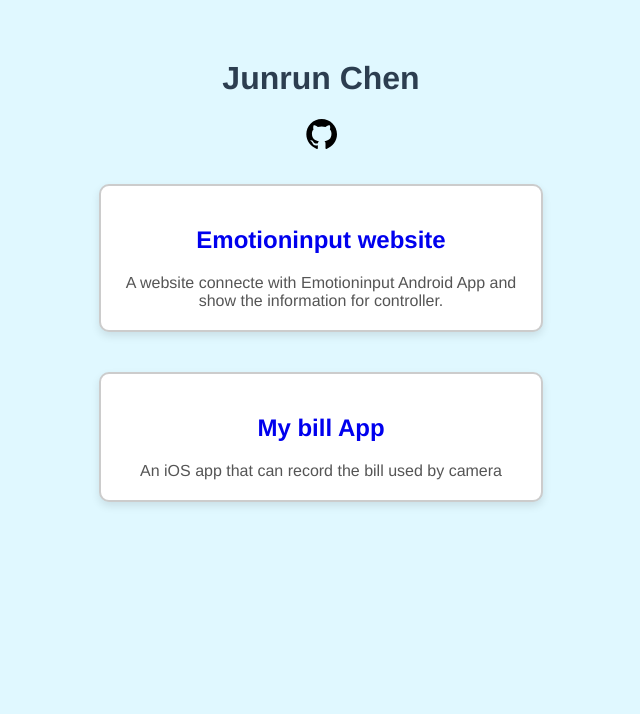
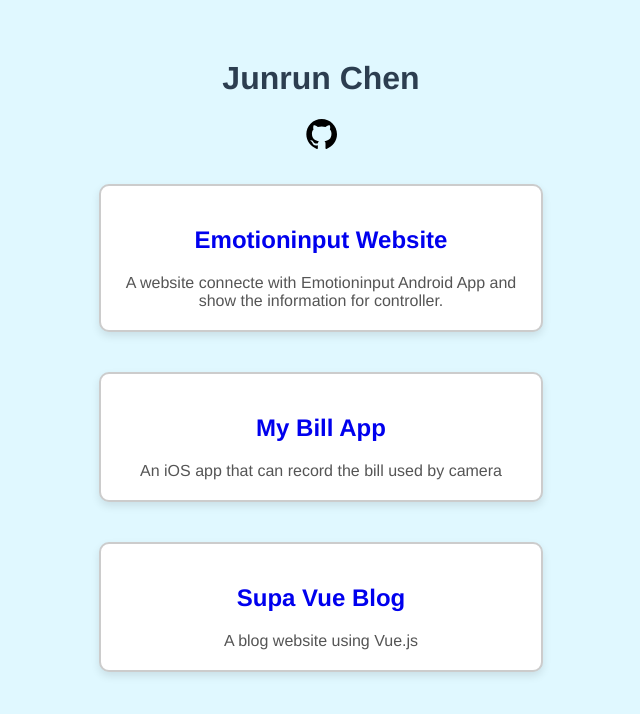
Before and after one commit to FFantta/portfolio-site, a Vue app: page / in a window 1280 px wide. Shown: the top 714 px of the page, without its empty margins (319-959 px from the left). Built offline with nearby package versions, Linux system fonts and the light colour scheme.

Commit message:
feat: add Blog link

```diff
--- a/src/components/Homepage.vue
+++ b/src/components/Homepage.vue
@@ -27,8 +27,9 @@ export default {
   data() {
     return {
       items: [
-        { title: "Emotioninput website", description: "A website connecte with Emotioninput Android App and show the information for controller." , link: "https://github.com/FFantta/web"},
-        { title: "My bill App", description: "An iOS app that can record the bill used by camera" , link:"https://github.com/FFantta/myBills"}
+        { title: "Emotioninput Website", description: "A website connecte with Emotioninput Android App and show the information for controller." , link: "https://github.com/FFantta/web"},
+        { title: "My Bill App", description: "An iOS app that can record the bill used by camera" , link:"https://github.com/FFantta/myBills"},
+        { title: "Supa Vue Blog", description: "A blog website using Vue.js" , link:"https://github.com/FFantta/Supa-Vue-Blog"}
       ]
     };
   }
```
